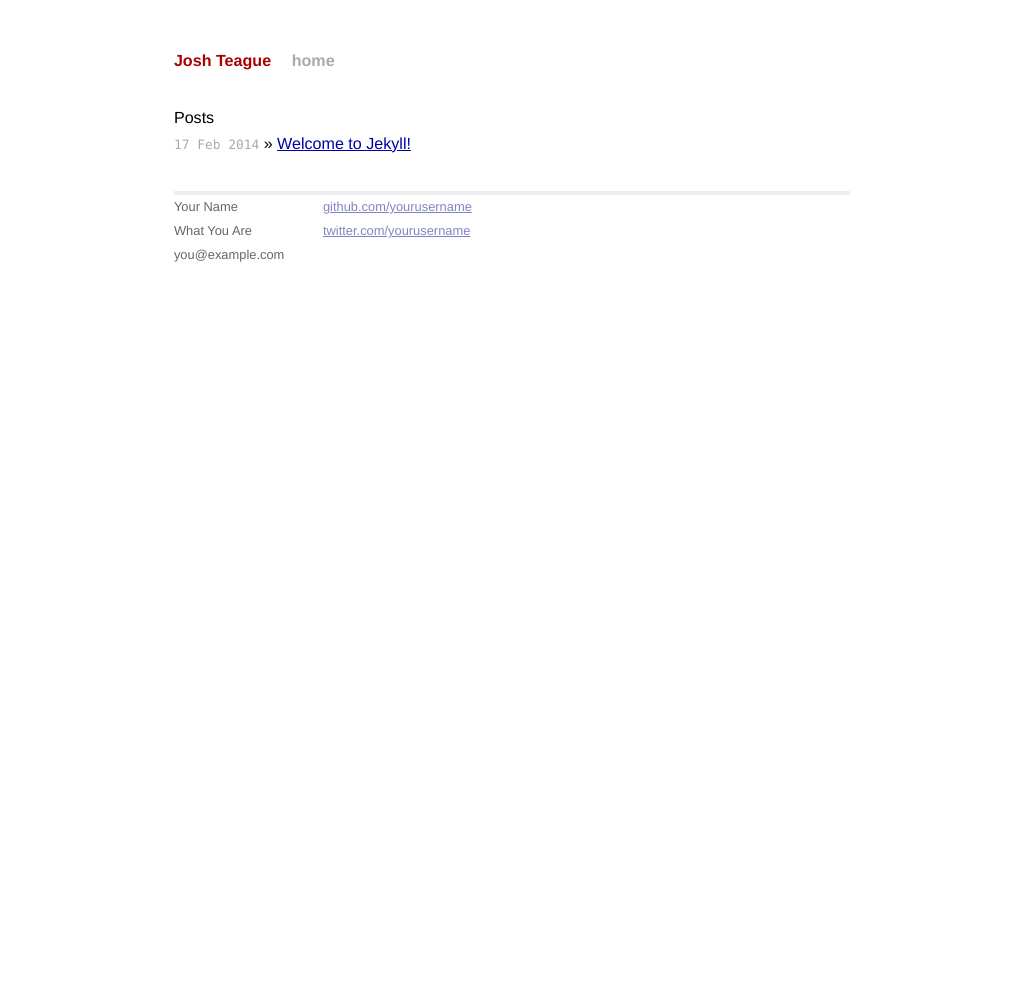
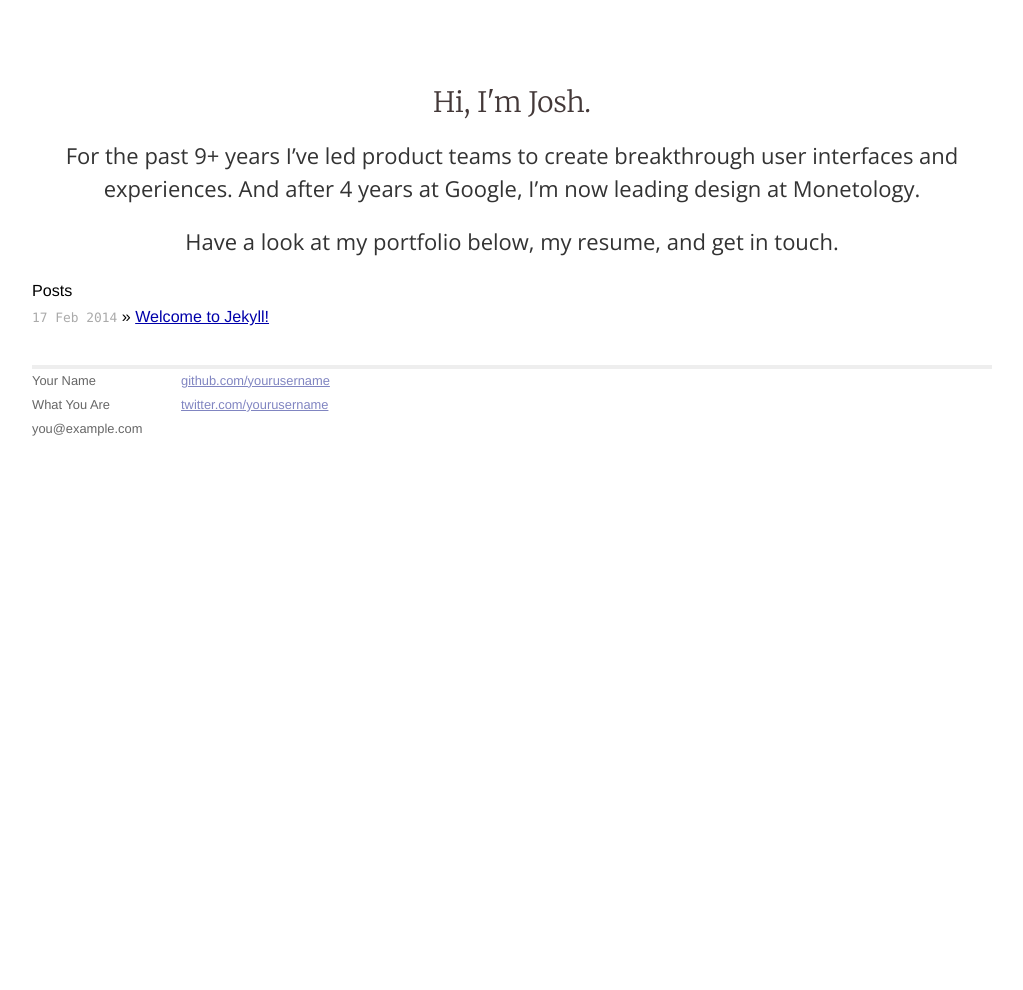
Before and after one commit to joshteague/joshteague.github.io, a Jekyll site: the page built from index.html, in a window 1280 px wide. Shown: the whole page, without its empty margins (128-1151 px from the left). Built offline with Jekyll 4.4.1, drawn with Linux system fonts in a browser that asks for light colours; Markdown is read by kramdown in place of the engine named in the settings; before the commit the page ends 948 px from its top, so only the background shows below that.

Commit message:
Adds old greeting/bio

```diff
--- a/_layouts/default.html
+++ b/_layouts/default.html
@@ -15,13 +15,16 @@
         <!-- SCSS, baby -->
         <link rel="stylesheet" href="/css/screen.css">
 
+        <link href="http://fonts.googleapis.com/css?family=Open+Sans:400,300|Merriweather:400,300" rel="stylesheet" type="text/css">
+
     </head>
     <body>
 
         <div class="site">
           <div class="header">
-            <h1 class="title"><a href="/">{{ site.name }}</a></h1>
-            <a class="extra" href="/">home</a>
+            <div class="greeting">Hi, I'm Josh.</div>
+            <div class="bio">For the past 9+ years I’ve led product teams to create breakthrough user interfaces and experiences. And after 4 years at Google, I’m now leading design at Monetology.</div>
+            <div class="bio">Have a look at my portfolio below, my resume, and get in touch.</div>
           </div>
 
           {{ content }}
--- a/css/screen.css
+++ b/css/screen.css
@@ -72,3 +72,37 @@ body {
   font-family: "Source Sans Pro", Helvetica, Arial, Sans;
   font-size: 14px;
 }
+
+/* line 17, ../_sass/screen.scss */
+.site {
+  width: auto;
+  max-width: 960px;
+  padding: 0px 15px;
+}
+
+/* line 23, ../_sass/screen.scss */
+.header {
+  margin-top: 90px;
+}
+
+/* line 27, ../_sass/screen.scss */
+.greeting {
+  font-family: 'Merriweather', serif;
+  font-size: 28px;
+  text-shadow: 0 1px 0 #fff;
+  color: #433838;
+  font-weight: 300;
+  text-align: center;
+  margin-bottom: 25px;
+}
+
+/* line 37, ../_sass/screen.scss */
+.bio {
+  text-align: center;
+  font-family: 'Open Sans', sans-serif;
+  font-size: 22px;
+  color: #333;
+  font-weight: 100;
+  line-height: 1.5em;
+  margin-bottom: 20px;
+}
```
Also changed, not shown: _sass/screen.scss (+30 -0 lines), 1 other file.
